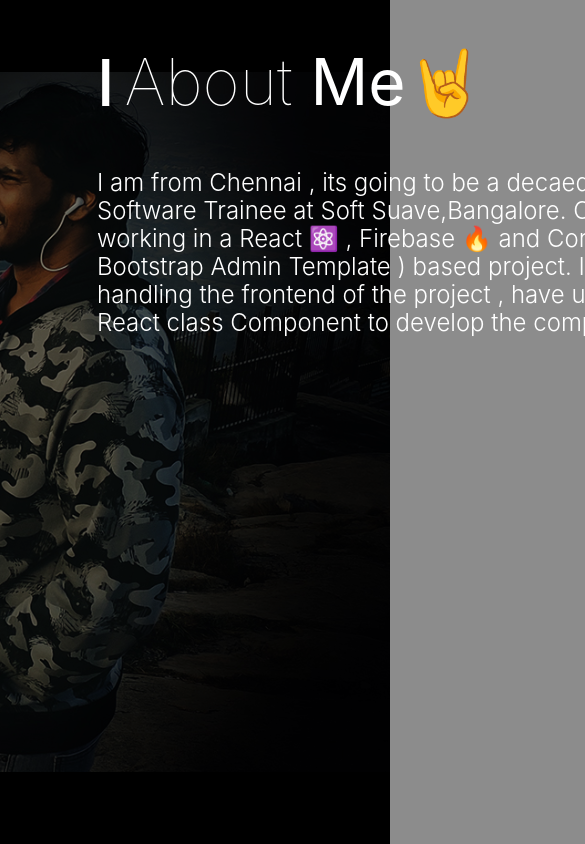
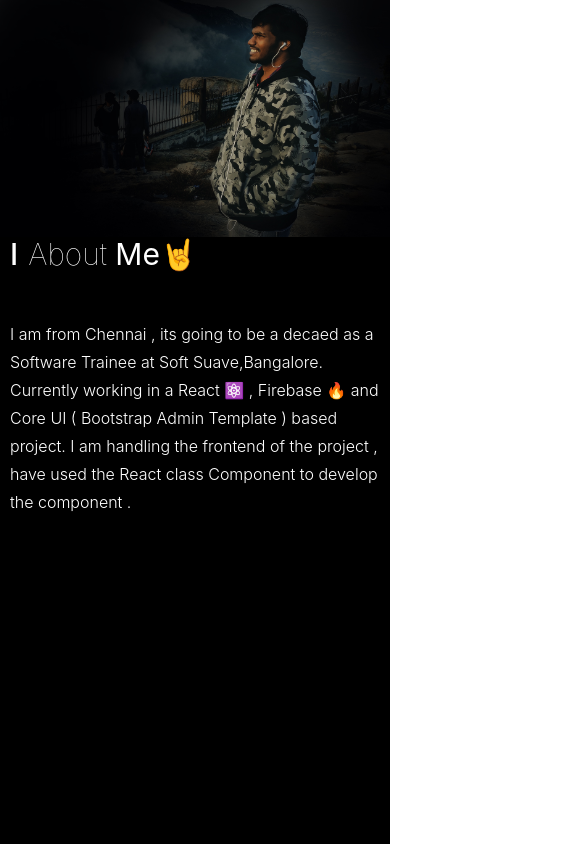
Before and after one commit to suvel/protfolio, a React (Create React App) app in the folder my-portfolio/: page /#/ in a window 390 px wide. Shown: the top 844 px of the page, 585 px wide, since content can reach past the window. Built offline with nearby package versions, Linux system fonts and the light colour scheme.

Commit message:
added media query for responsive mobile/smart phones (480px)

```diff
--- a/my-portfolio/src/components/MainContainer/maincontainer.css
+++ b/my-portfolio/src/components/MainContainer/maincontainer.css
@@ -4,4 +4,12 @@
   background-position: right;
   background-repeat: no-repeat;
   background-color: black;
+  background-image: url("../../assets/images/man-bg.svg");
 }
+
+@media (max-width: 480px) {
+  .main-container {
+    background-position: top;
+    background-size: contain;
+  }
+}
--- a/my-portfolio/src/components/MainContainer/maincontainer.tsx
+++ b/my-portfolio/src/components/MainContainer/maincontainer.tsx
@@ -1,13 +1,10 @@
 import React, { FunctionComponent } from "react";
 import "./maincontainer.css";
-
-const background = require("../../assets/images/man-bg.svg");
 
 const MainContainer: FunctionComponent = (props) => {
   return (
     <div
       className={"main-container"}
-      style={{ backgroundImage: `url(${background})` }}
     >
       {props.children}
     </div>
--- a/my-portfolio/src/components/SideBar/sidebar.css
+++ b/my-portfolio/src/components/SideBar/sidebar.css
@@ -31,3 +31,18 @@
   margin-top: 3rem;
   text-align: left;
 }
+
+@media (max-width: 480px) {
+  .sidebar-header {
+    font-size: 30px;
+  }
+  .sidebar-body {
+    font-size: 16px;
+  }
+  .sidebar-container {
+    width: auto;
+    height: auto;
+    background: transparent;
+    padding: 28vh 10px 0px 10px;
+  }
+}
```
Also changed, not shown: my-portfolio/src/assets/images/man-bg_ipad_mini.svg (added).
